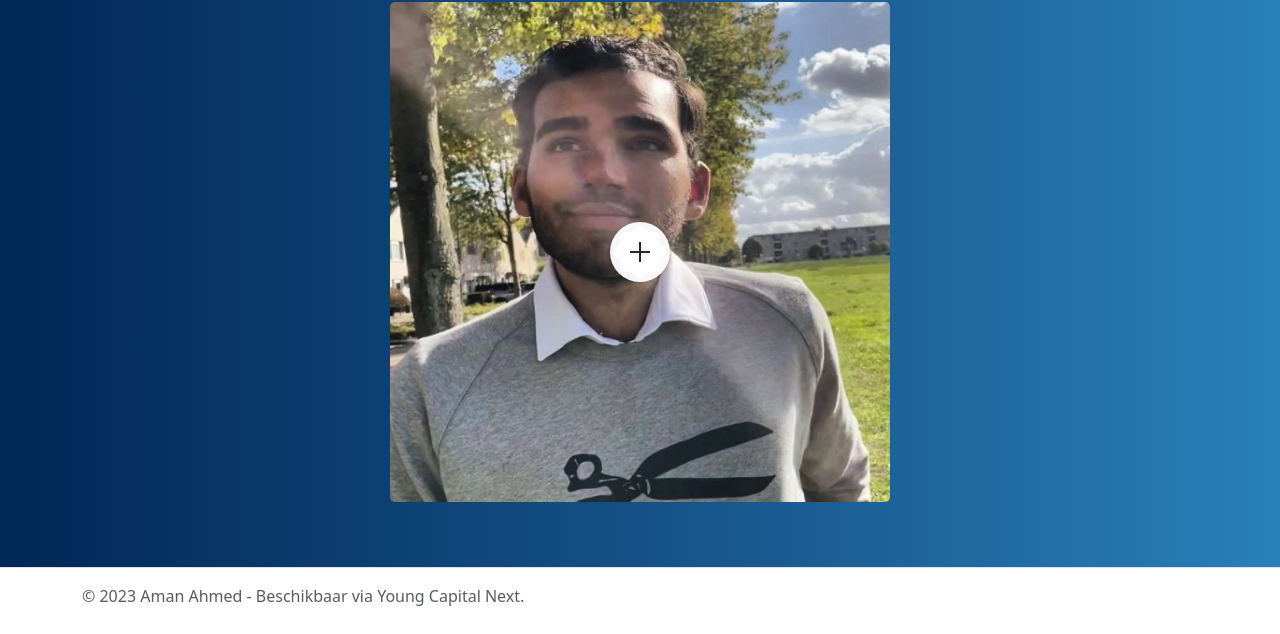
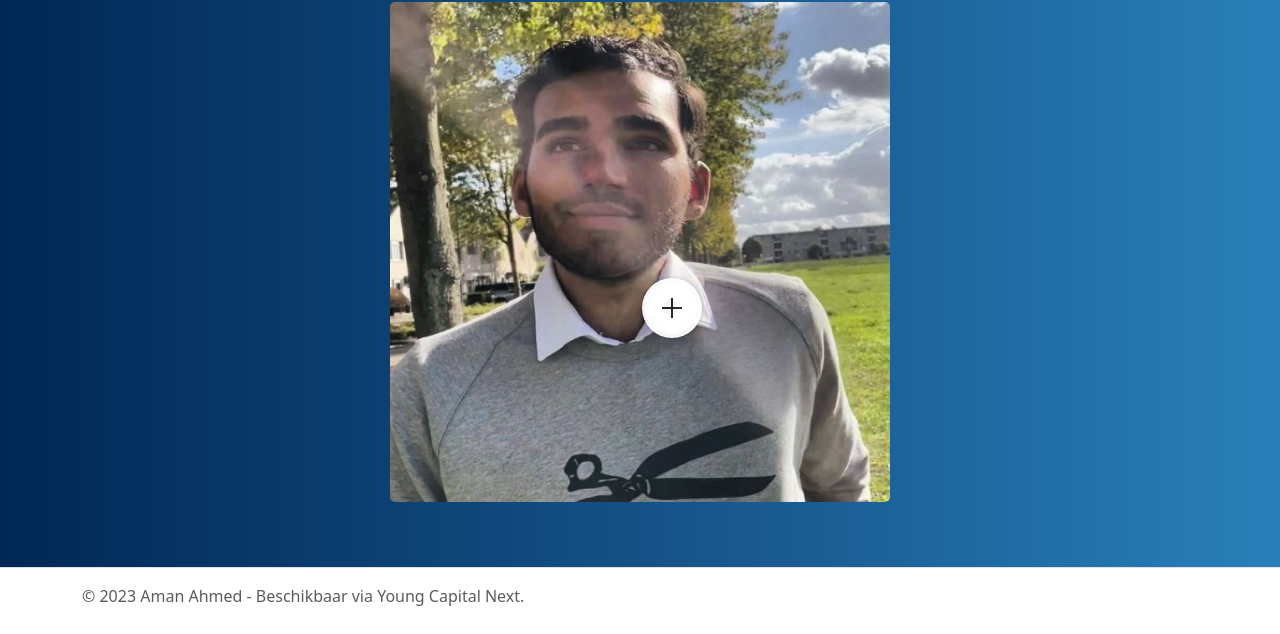
Before and after one commit to Aman07a/aman07a.github.io, a plain HTML site: page index.html in a window 1280 px wide. Shown: the part 166-800 px from the top of the page. Drawn offline with nearby package versions, Linux system fonts and the light colour scheme.

Commit message:
Fixed Animation Front Page

```diff
--- a/index.html
+++ b/index.html
@@ -4,17 +4,18 @@
     <meta charset="utf-8" />
     <meta name="viewport" content="width=device-width, initial-scale=1.0" />
     <title>Home - CV</title>
-    <link
-      rel="stylesheet"
-      href="./src/css/site.css"
-      asp-append-version="true"
-    />
+    <link rel="stylesheet" href="./src/css/site.css" />
     <link
       href="https://cdn.jsdelivr.net/npm/bootstrap@5.3.0-alpha1/dist/css/bootstrap.min.css"
       rel="stylesheet"
       integrity="sha384-GLhlTQ8iRABdZLl6O3oVMWSktQOp6b7In1Zl3/Jr59b6EGGoI1aFkw7cmDA6j6gD"
       crossorigin="anonymous"
     />
+    <style>
+      ion-icon {
+        pointer-events: none;
+      }
+    </style>
   </head>
 
   <body>
@@ -23,13 +24,7 @@
         class="navbar navbar-expand-sm navbar-toggleable-sm navbar-light bg-white border-bottom box-shadow"
       >
         <div class="container">
-          <a
-            class="navbar-brand"
-            asp-area=""
-            asp-controller="Home"
-            asp-action="Index"
-            >CV</a
-          >
+          <a class="navbar-brand" href="./index.html">CV</a>
           <button
             class="navbar-toggler"
             type="button"
@@ -49,30 +44,30 @@
                 <a class="nav-link text-dark" href="./index.html">Home</a>
               </li>
               <li class="nav-item">
-                <a class="nav-link text-dark" href="introduction">
+                <a class="nav-link text-dark" href="./src/introduction">
                   Introductie
                 </a>
               </li>
               <li class="nav-item">
-                <a class="nav-link text-dark" href="Hobbies">Hobby's</a>
+                <a class="nav-link text-dark" href="./src/hobbies">Hobby's</a>
               </li>
               <li class="nav-item">
-                <a class="nav-link text-dark" href="Motivation">Motivatie</a>
+                <a class="nav-link text-dark" href="./src/motivation">Motivatie</a>
               </li>
               <li class="nav-item">
-                <a class="nav-link text-dark" href="Educations">Opleidingen</a>
+                <a class="nav-link text-dark" href="./src/educations">Opleidingen</a>
               </li>
               <li class="nav-item">
-                <a class="nav-link text-dark" href="Courses">Cursussen</a>
+                <a class="nav-link text-dark" href="./src/courses">Cursussen</a>
               </li>
               <li class="nav-item">
-                <a class="nav-link text-dark" href="Skills">Vaardigheden</a>
+                <a class="nav-link text-dark" href="./src/skills">Vaardigheden</a>
               </li>
               <li class="nav-item">
-                <a class="nav-link text-dark" href="Work">Werk</a>
+                <a class="nav-link text-dark" href="./src/work">Werk</a>
               </li>
               <li class="nav-item">
-                <a class="nav-link text-dark" href="Internship">Stage</a>
+                <a class="nav-link text-dark" href="./src/internship">Stage</a>
               </li>
             </ul>
           </div>
@@ -90,44 +85,67 @@
                 <ion-icon name="add-sharp"></ion-icon>
               </div>
               <li style="--i: 0">
-                <a asp-area="" asp-controller="Home" asp-action="Index">
-                  <ion-icon name="home-sharp" alt="Home"></ion-icon>
+                <span style="font-size: x-medium">
+                  <a href="./index.html" title="Home">
+                    <ion-icon name="home-sharp"></ion-icon>
                   </a>
+                </span>
               </li>
               <li style="--i: 1">
-                <a asp-area="" asp-controller="Home" asp-action="Introduction">
-                  <ion-icon name="person-sharp" alt="Home"></ion-icon>
+                <span style="font-size: x-medium">
+                  <a href="./src/introduction" title="Introductie">
+                    <ion-icon name="person-sharp"></ion-icon>
                   </a>
+                </span>
               </li>
               <li style="--i: 2">
-                <a asp-area="" asp-controller="Home" asp-action="Hobbies">
-                  <ion-icon name="accessibility-sharp" alt="Hobby's"></ion-icon>
+                <span style="font-size: x-medium">
+                  <a href="./src/hobbies" title="Hobby's">
+                    <ion-icon name="accessibility-sharp"></ion-icon>
                   </a>
+                </span>
               </li>
               <li style="--i: 3">
-                <a asp-area="" asp-controller="Home" asp-action="Motivation">
-                  <ion-icon name="rocket-sharp" alt="Motivatie"></ion-icon>
+                <span style="font-size: x-medium">
+                  <a href="./src/motivation" title="Motivatie">
+                    <ion-icon name="rocket-sharp"></ion-icon>
                   </a>
+                </span>
               </li>
               <li style="--i: 4">
-                <a asp-area="" asp-controller="Home" asp-action="Educations">
-                  <ion-icon name="school-sharp" alt="Opleidingen"></ion-icon>
+                <span style="font-size: x-medium">
+                  <a href="./src/educations" title="Opleidingen">
+                    <ion-icon name="school-sharp"></ion-icon>
                   </a>
+                </span>
               </li>
               <li style="--i: 5">
-                <a asp-area="" asp-controller="Home" asp-action="Skills">
-                  <ion-icon name="star-sharp" alt="Vaardigheden"></ion-icon>
+                <span style="font-size: x-medium">
+                  <a href="./src/courses" title="Cursussen">
+                    <ion-icon name="ribbon-sharp"></ion-icon>
                   </a>
+                </span>
               </li>
               <li style="--i: 6">
-                <a asp-area="" asp-controller="Home" asp-action="Work">
-                  <ion-icon name="briefcase-sharp" alt="Werk"></ion-icon>
+                <span style="font-size: x-medium">
+                  <a href="./src/skills" title="Vaardigheden">
+                    <ion-icon name="star-sharp"></ion-icon>
                   </a>
+                </span>
               </li>
               <li style="--i: 7">
-                <a asp-area="" asp-controller="Home" asp-action="Internship">
-                  <ion-icon name="business-sharp" alt="Stage"></ion-icon>
+                <span style="font-size: x-medium">
+                  <a href="./src/work" title="Werk">
+                    <ion-icon name="briefcase-sharp"></ion-icon>
                   </a>
+                </span>
+              </li>
+              <li style="--i: 8">
+                <span style="font-size: x-medium">
+                  <a href="./src/internship" title="Stage">
+                    <ion-icon name="business-sharp"></ion-icon>
+                  </a>
+                </span>
               </li>
             </div>
           </div>
--- a/src/css/site.css
+++ b/src/css/site.css
@@ -89,12 +89,12 @@ main {
   transform-origin: 250px;
   transition: 0.5s;
   transition-delay: calc(0.1s * var(--i));
-  transform: rotate(0deg) translateX(230px);
-  /*background: #000;*/
+  transform: rotate(0deg) translateX(16.3rem) translateY(3.5rem);
+  /* background: #000; */
 }
 
 .menu.active li {
-  transform: rotate(calc(360deg / 8 * var(--i)));
+  transform: rotate(calc(360deg / 9 * var(--i)));
 }
 
 .menu li a {
@@ -105,7 +105,7 @@ main {
   height: 40px;
   background: #fff;
   border-radius: 5px;
-  transform: rotate(calc(360deg / -8 * var(--i)));
+  transform: rotate(calc(360deg / -9 * var(--i)));
   box-shadow: 0 3px 4px rgba(0, 0, 0, 0.15);
   color: #111;
   transition: 0.5s;
@@ -130,6 +130,8 @@ main {
   font-size: 2em;
   transition: transform 1.25s;
   opacity: 95%;
+  margin-top: 7rem;
+  margin-left: 4rem;
 }
 
 .menu.active .toggle {
```
Lines whose indentation alone changed are shown as unchanged.
